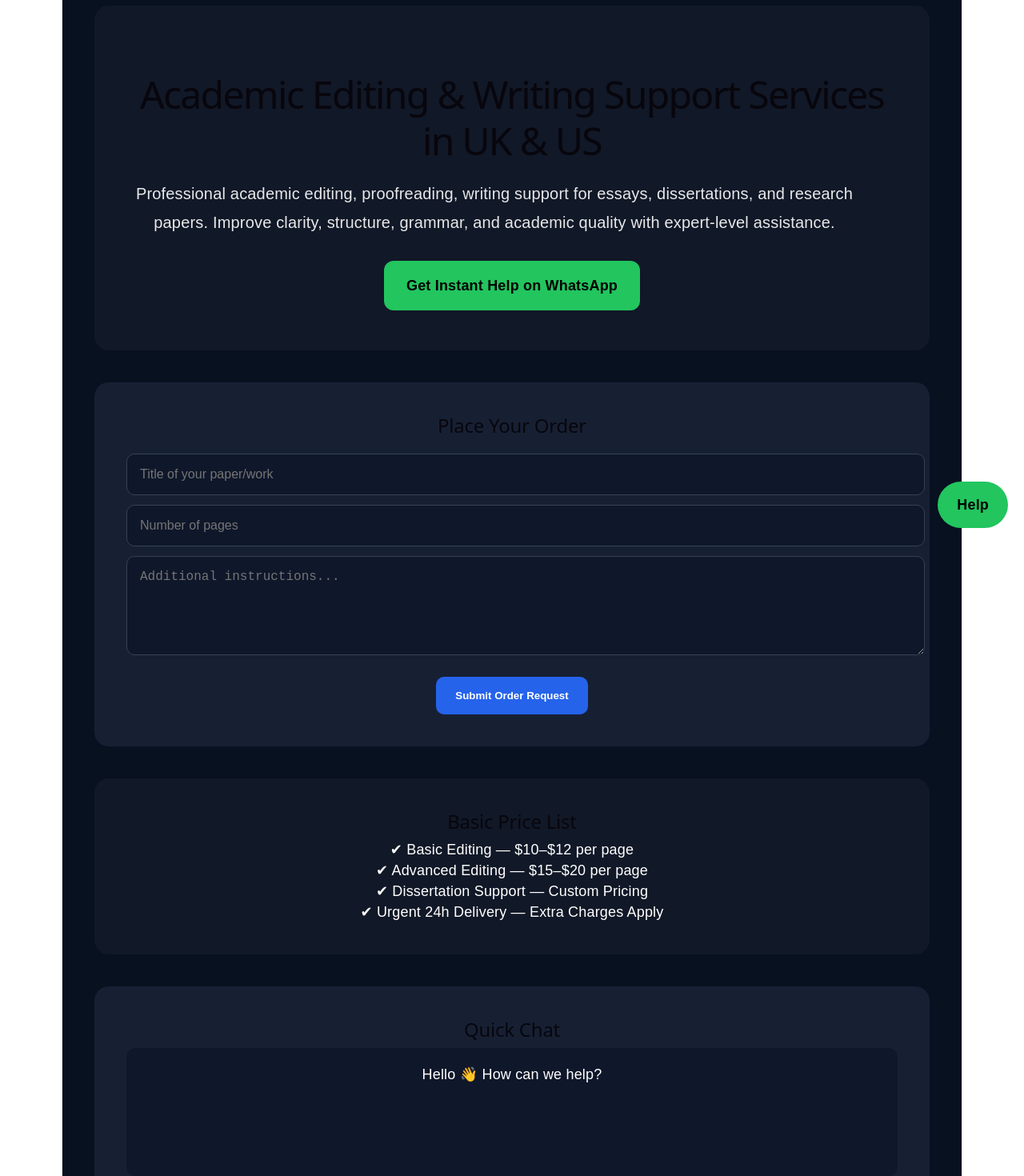
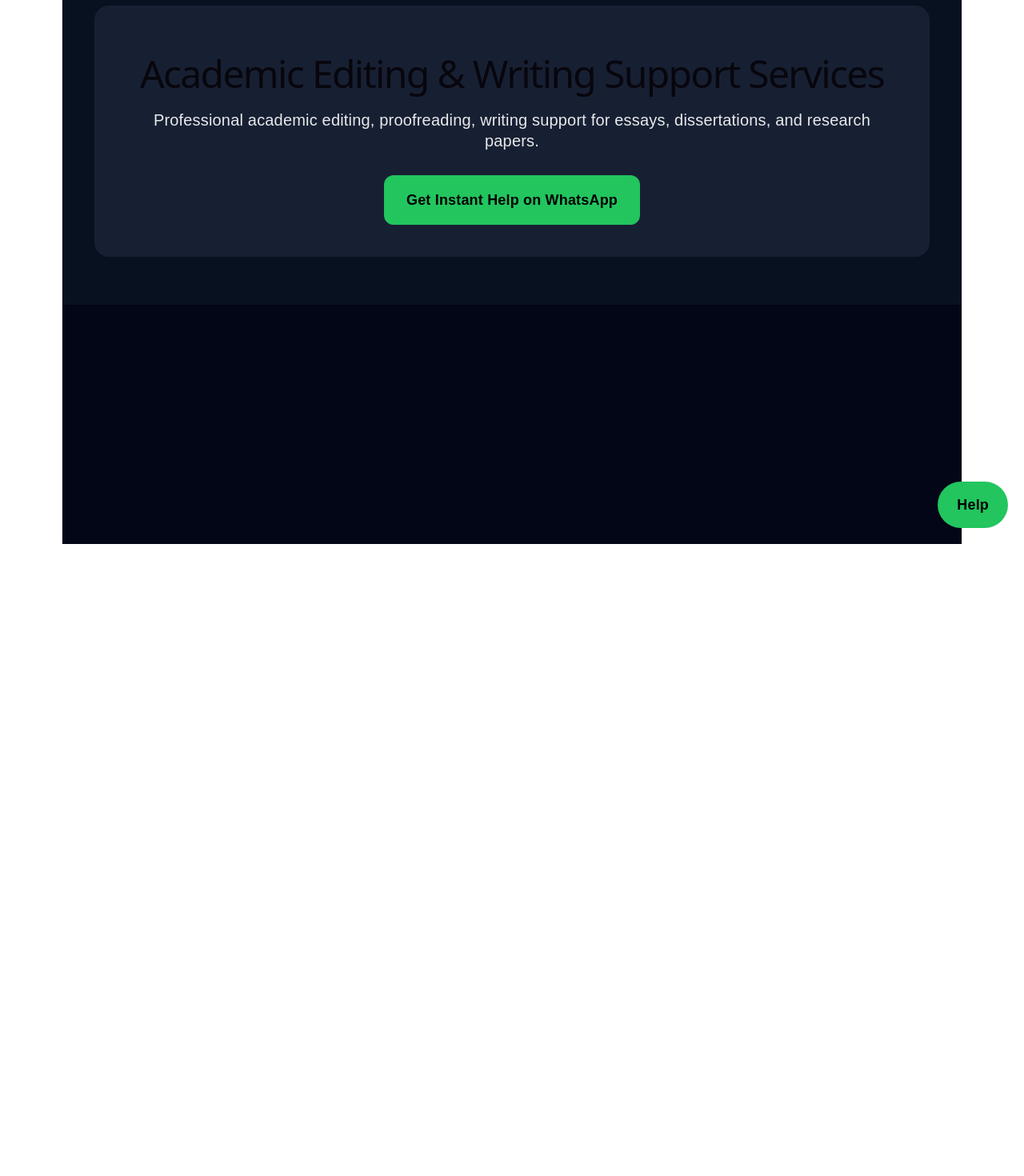
Before and after one commit to DannieAM-alt/elevate-academic-site, a React (Vite) app: page / in a window 1280 px wide. Shown: the part 120-1590 px from the top of the page at 80% size. After the commit the page ends 800 px from the top, so only its background shows below. Built offline with nearby package versions, Linux system fonts and the light colour scheme.

Commit message:
fix: add navigation system for menu pages

```diff
--- a/src/App.jsx
+++ b/src/App.jsx
@@ -2,6 +2,12 @@ import { useState } from "react";
 
 export default function App() {
   const [menuOpen, setMenuOpen] = useState(false);
+  const [activePage, setActivePage] = useState("home");
+
+  const goTo = (page) => {
+    setActivePage(page);
+    setMenuOpen(false);
+  };
 
   return (
     <div style={{
@@ -53,26 +59,24 @@ export default function App() {
               zIndex: 999
             }}>
 
-              <a href="#services" style={{ color: "white", textDecoration: "none" }}>Services</a>
-              <a href="#order" style={{ color: "white", textDecoration: "none" }}>Place Order</a>
-              <a href="#pricing" style={{ color: "white", textDecoration: "none" }}>Pricing</a>
-              <a href="#chat" style={{ color: "white", textDecoration: "none" }}>Chat Support</a>
+              <div onClick={() => goTo("home")} style={menuItem}>Home</div>
+              <div onClick={() => goTo("services")} style={menuItem}>Services</div>
+              <div onClick={() => goTo("order")} style={menuItem}>Place Order</div>
+              <div onClick={() => goTo("pricing")} style={menuItem}>Pricing</div>
+              <div onClick={() => goTo("chat")} style={menuItem}>Chat Support</div>
 
             </div>
           )}
 
         </div>
 
-        <div style={{
-          fontSize: "20px",
-          fontWeight: "bold"
-        }}>
+        <div style={{ fontSize: "20px", fontWeight: "bold" }}>
           Elevate Academic
         </div>
 
       </div>
 
-      {/* MAIN CONTENT WRAPPER */}
+      {/* MAIN AREA */}
       <div style={{
         width: "100%",
         background: "#081120",
@@ -80,128 +84,87 @@ export default function App() {
         boxSizing: "border-box"
       }}>
 
-        {/* HERO */}
-        <div style={{
-          background: "#111827",
-          padding: "50px",
-          borderRadius: "18px",
-          maxWidth: "1400px",
-          margin: "0 auto"
-        }}>
-
-          <h1 style={{
-            fontSize: "48px",
-            marginBottom: "20px",
-            lineHeight: "1.2"
-          }}>
-            Academic Editing & Writing Support Services in UK & US
+        {/* ================= HOME ================= */}
+        {activePage === "home" && (
+          <div style={card}>
+            <h1 style={{ fontSize: "48px" }}>
+              Academic Editing & Writing Support Services
             </h1>
 
-          <p style={{
-            opacity: 0.9,
-            lineHeight: "1.8",
-            fontSize: "20px",
-            maxWidth: "900px"
-          }}>
+            <p style={{ fontSize: "20px", opacity: 0.9 }}>
               Professional academic editing, proofreading, writing support for essays,
-            dissertations, and research papers. Improve clarity, structure, grammar, and academic quality with expert-level assistance.
+              dissertations, and research papers.
             </p>
 
             <a
               href="https://wa.me/254726434657"
               target="_blank"
               rel="noreferrer"
-            style={{
-              display: "inline-block",
-              marginTop: "30px",
-              padding: "18px 28px",
-              background: "#22c55e",
-              color: "black",
-              fontWeight: "bold",
-              borderRadius: "12px",
-              textDecoration: "none"
-            }}
+              style={cta}
             >
               Get Instant Help on WhatsApp
             </a>
+          </div>
+        )}
 
+        {/* ================= SERVICES ================= */}
+        {activePage === "services" && (
+          <div style={card}>
+            <h2>Academic Services</h2>
+
+            <p>✔ Academic editing UK & US</p>
+            <p>✔ Essay proofreading</p>
+            <p>✔ Dissertation support</p>
+            <p>✔ Academic writing help</p>
+            <p>✔ APA / MLA formatting</p>
           </div>
+        )}
 
-        {/* ORDER FORM */}
-        <div style={{
-          background: "#172033",
-          padding: "40px",
-          borderRadius: "18px",
-          marginTop: "40px",
-          maxWidth: "1400px",
-          margin: "40px auto 0 auto"
-        }}>
-
+        {/* ================= ORDER ================= */}
+        {activePage === "order" && (
+          <div style={card}>
             <h2>Place Your Order</h2>
 
-          <input placeholder="Title of your paper/work" style={inputStyle} />
-          <input placeholder="Number of pages" type="number" style={inputStyle} />
-          <textarea placeholder="Additional instructions..." rows="5" style={inputStyle}></textarea>
+            <input placeholder="Title of work" style={input} />
+            <input placeholder="Number of pages" style={input} />
+            <textarea placeholder="Instructions..." rows="5" style={input} />
 
-          <button style={{
-            marginTop: "20px",
-            padding: "16px 24px",
-            background: "#2563eb",
-            color: "white",
-            border: "none",
-            borderRadius: "10px",
-            fontWeight: "bold",
-            cursor: "pointer"
-          }}>
-            Submit Order Request
+            <button style={button}>
+              Submit Order
             </button>
+          </div>
+        )}
 
+        {/* ================= PRICING ================= */}
+        {activePage === "pricing" && (
+          <div style={card}>
+            <h2>Pricing</h2>
+
+            <p>Basic Editing — $10–$12/page</p>
+            <p>Advanced Editing — $15–$20/page</p>
+            <p>Dissertation — Custom pricing</p>
+            <p>24h delivery — extra fee</p>
           </div>
+        )}
 
-        {/* PRICE LIST */}
-        <div style={{
-          background: "#111827",
-          padding: "40px",
-          borderRadius: "18px",
-          marginTop: "40px",
-          maxWidth: "1400px",
-          margin: "40px auto 0 auto"
-        }}>
-
-          <h2>Basic Price List</h2>
-
-          <p>✔ Basic Editing — $10–$12 per page</p>
-          <p>✔ Advanced Editing — $15–$20 per page</p>
-          <p>✔ Dissertation Support — Custom Pricing</p>
-          <p>✔ Urgent 24h Delivery — Extra Charges Apply</p>
-
-        </div>
-
-        {/* CHAT */}
-        <div style={{
-          background: "#172033",
-          padding: "40px",
-          borderRadius: "18px",
-          marginTop: "40px",
-          maxWidth: "1400px",
-          margin: "40px auto 0 auto"
-        }}>
-
+        {/* ================= CHAT ================= */}
+        {activePage === "chat" && (
+          <div style={card}>
             <h2>Quick Chat</h2>
 
             <div style={{
               background: "#0f172a",
               padding: "20px",
-            borderRadius: "12px",
+              borderRadius: "10px",
               minHeight: "120px",
-            marginBottom: "15px"
+              marginBottom: "10px"
             }}>
               Hello 👋 How can we help?
             </div>
 
-          <input placeholder="Type message..." style={inputStyle} />
-
+            <input placeholder="Type message..." style={input} />
           </div>
+        )}
 
       </div>
 
@@ -230,7 +193,16 @@ export default function App() {
   );
 }
 
-const inputStyle = {
+/* STYLES */
+const card = {
+  background: "#172033",
+  padding: "40px",
+  borderRadius: "18px",
+  maxWidth: "1400px",
+  margin: "0 auto"
+};
+
+const input = {
   width: "100%",
   padding: "16px",
   marginTop: "12px",
@@ -240,3 +212,31 @@ const inputStyle = {
   color: "white",
   fontSize: "16px"
 };
+
+const button = {
+  marginTop: "20px",
+  padding: "16px 24px",
+  background: "#2563eb",
+  color: "white",
+  border: "none",
+  borderRadius: "10px",
+  fontWeight: "bold",
+  cursor: "pointer"
+};
+
+const cta = {
+  display: "inline-block",
+  marginTop: "30px",
+  padding: "18px 28px",
+  background: "#22c55e",
+  color: "black",
+  fontWeight: "bold",
+  borderRadius: "12px",
+  textDecoration: "none"
+};
+
+const menuItem = {
+  color: "white",
+  cursor: "pointer",
+  textDecoration: "none"
+};
```
Lines whose indentation alone changed are shown as unchanged.
